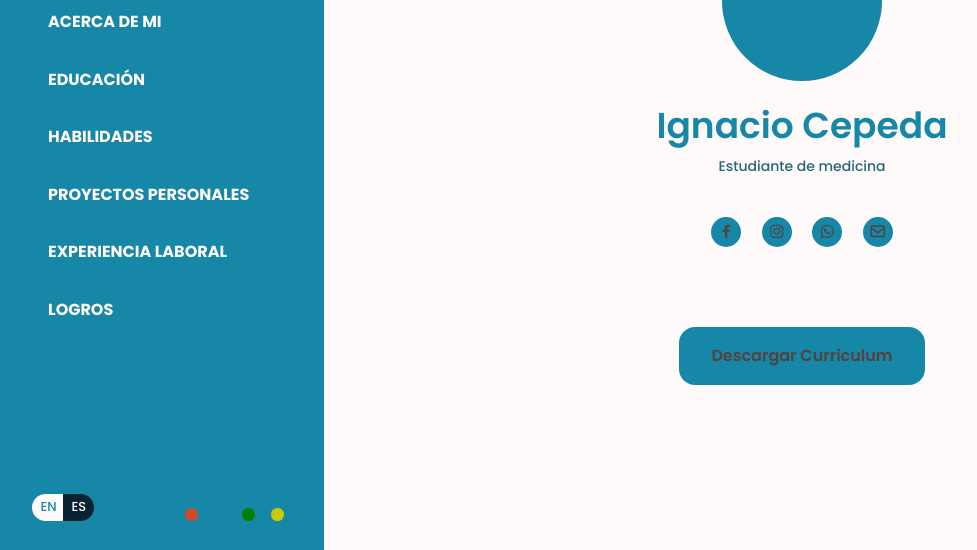
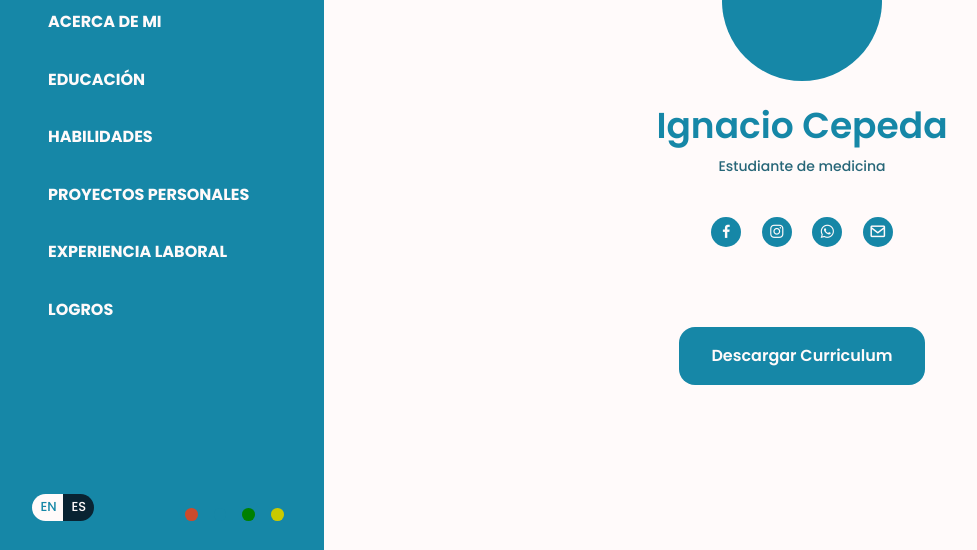
Before and after one commit to LuisIgnacio02/cv, a plain HTML site: page index.html in a window 1280 px wide. Shown: the part 247-797 px from the top of the page, without its empty margins (0-977 px from the left). Drawn offline with nearby package versions, Linux system fonts and the light colour scheme.

Commit message:
Updated a

```diff
--- a/css/styles.css
+++ b/css/styles.css
@@ -80,7 +80,7 @@ ul {
     padding: 0;
 }
 
-header a, .inicio a {
+a {
     color: var(--text_color);
     text-decoration: none;
     transition: 500ms;
```
